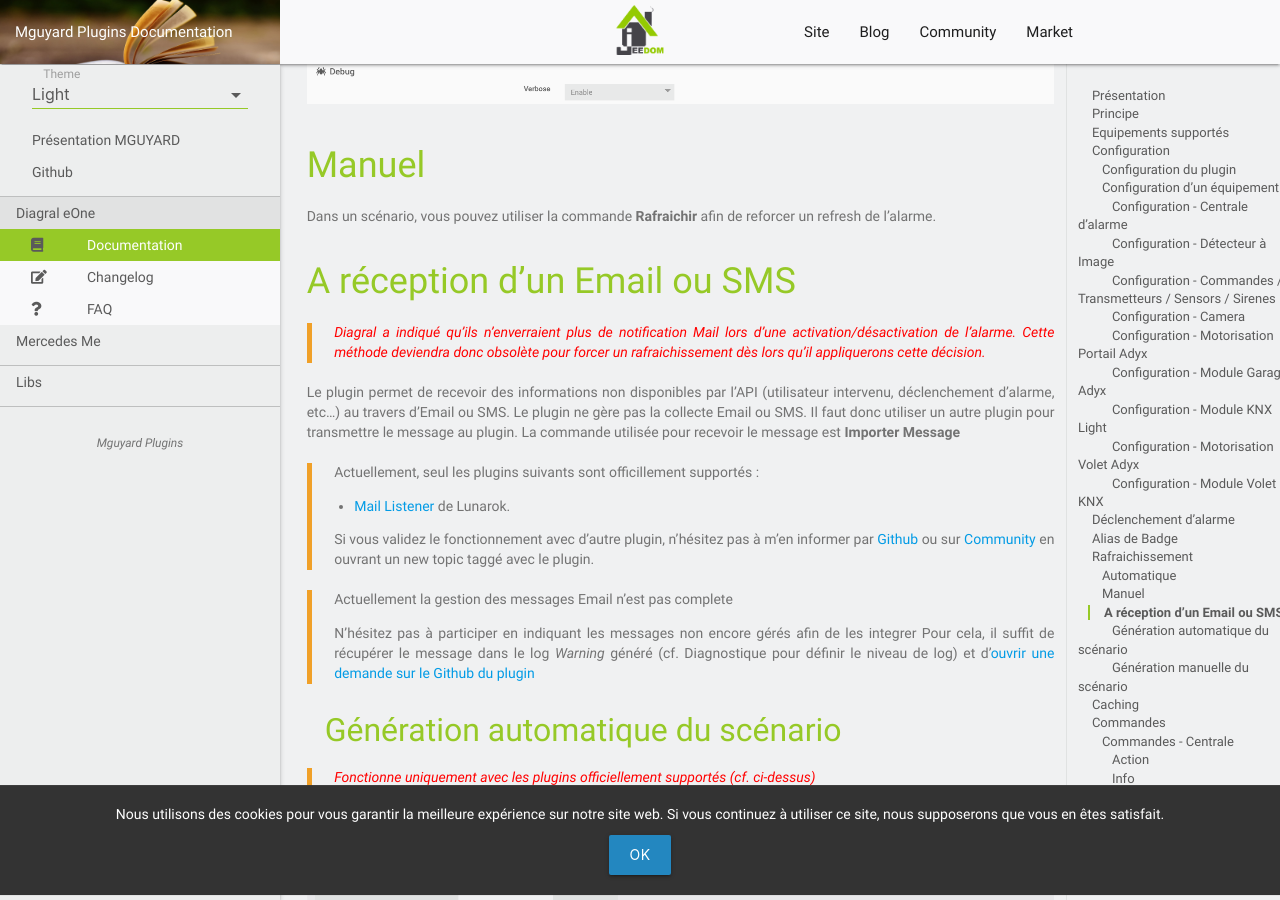
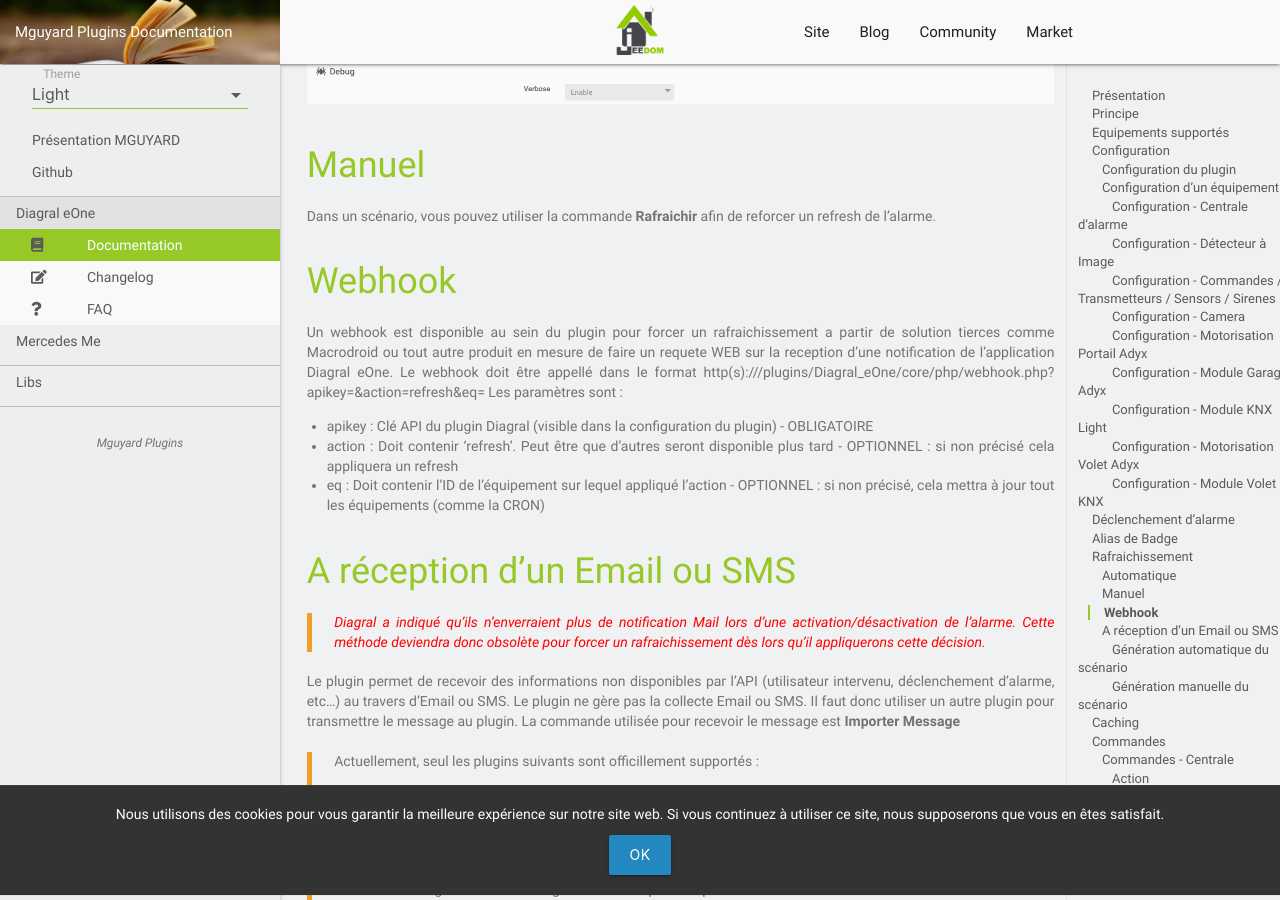
Before and after one commit to mguyard/Jeedom-Documentations, a Jekyll site: the page built from fr_FR/Diagral_eOne/documentation.md, in a window 1280 px wide and 900 px high, scrolled down 7626 px. Built offline with Jekyll 4.4.1, drawn with Linux system fonts in a browser that asks for light colours; our own code applies the rules of GitHub Pages for plain Markdown files.

Commit message:
Update pour webhook

```diff
--- a/fr_FR/Diagral_eOne/documentation.md
+++ b/fr_FR/Diagral_eOne/documentation.md
@@ -186,6 +186,15 @@
 ## Manuel
 
 Dans un scénario, vous pouvez utiliser la commande __Rafraichir__ afin de reforcer un refresh de l'alarme.
+
+## Webhook
+
+Un webhook est disponible au sein du plugin pour forcer un rafraichissement a partir de solution tierces comme Macrodroid ou tout autre produit en mesure de faire un requete WEB sur la reception d'une notification de l'application Diagral eOne.
+Le webhook doit être appellé dans le format http(s)://<jeedom-vhost>/plugins/Diagral_eOne/core/php/webhook.php?apikey=<apikey>&action=refresh&eq=<eqId>
+Les paramètres sont :
+- apikey : Clé API du plugin Diagral (visible dans la configuration du plugin) - OBLIGATOIRE
+- action : Doit contenir 'refresh'. Peut être que d'autres seront disponible plus tard - OPTIONNEL : si non précisé cela appliquera un refresh
+- eq : Doit contenir l'ID de l'équipement sur lequel appliqué l'action - OPTIONNEL : si non précisé, cela mettra à jour tout les équipements (comme la CRON)
 
 ## A réception d'un Email ou SMS
 
```
Also changed, not shown: fr_FR/Diagral_eOne/changelog.md (+1 -0 lines).
